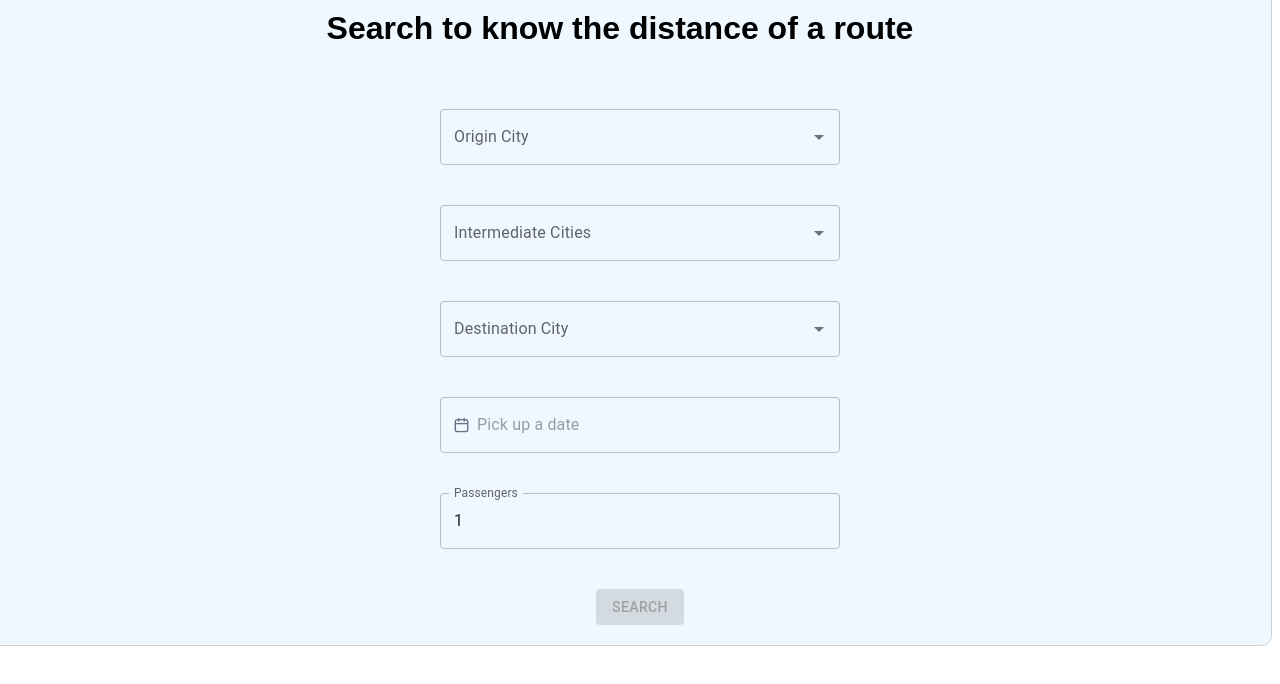
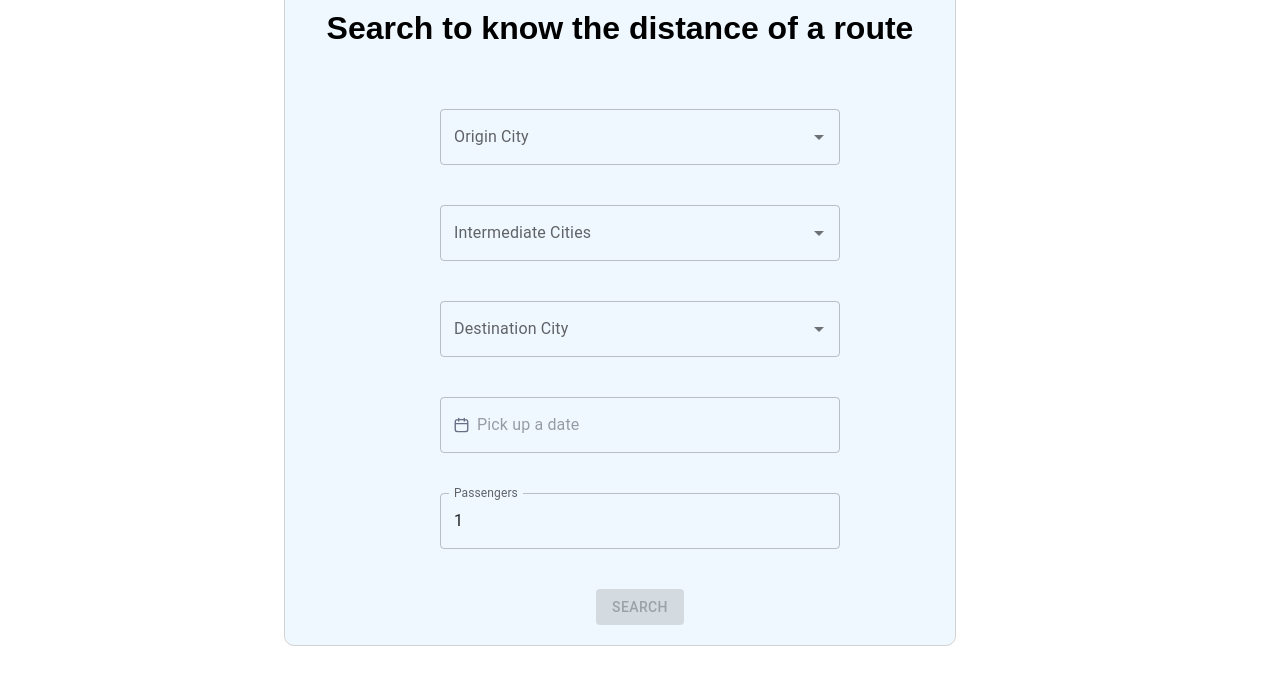
Before and after one commit to MuhammadObeidat/route-distance, a Next.js app: page / in a window 1280 px wide. Shown: the top 684 px of the page. Built offline with nearby package versions, Linux system fonts and the light colour scheme.

Commit message:
Fix layout

```diff
--- a/src/pages/index.module.css
+++ b/src/pages/index.module.css
@@ -1,8 +1,7 @@
 .container {
-  width:700px;
   border:1px solid #d2d2d2;
-  margin:0 auto;
   padding:20px;
+  margin:20px;
   font-family: sans-serif;
   background-color: aliceblue;
   border-radius: 10px;
--- a/src/pages/index.tsx
+++ b/src/pages/index.tsx
@@ -236,8 +236,11 @@ const initOptions = {
 
     return (
       <main>
-            <form onSubmit={handleSubmit}>
-                <Grid className={styles.container} container spacing={5} alignItems="center" justifyContent="center" direction="column" >
+            <Grid container>
+              <Grid item xs={3} />
+              <Grid item xs={6}>
+              <form onSubmit={handleSubmit}>
+                <Grid className={styles.container}  container spacing={5} alignItems="center" justifyContent="center" direction="column" >
                     <h1>Search to know the distance of a route</h1>
                     <Grid item>
                     <Autocomplete
@@ -309,6 +312,9 @@ const initOptions = {
                     </Grid>
                 </Grid>
             </form>
+              </Grid>
+              <Grid item xs={3} />
+            </Grid>
             <Snackbar
                anchorOrigin={{ vertical:'top', horizontal:'right' }}
                 open={alertVisible}
```
Also changed, not shown: src/pages/result.tsx (+10 -2 lines).
